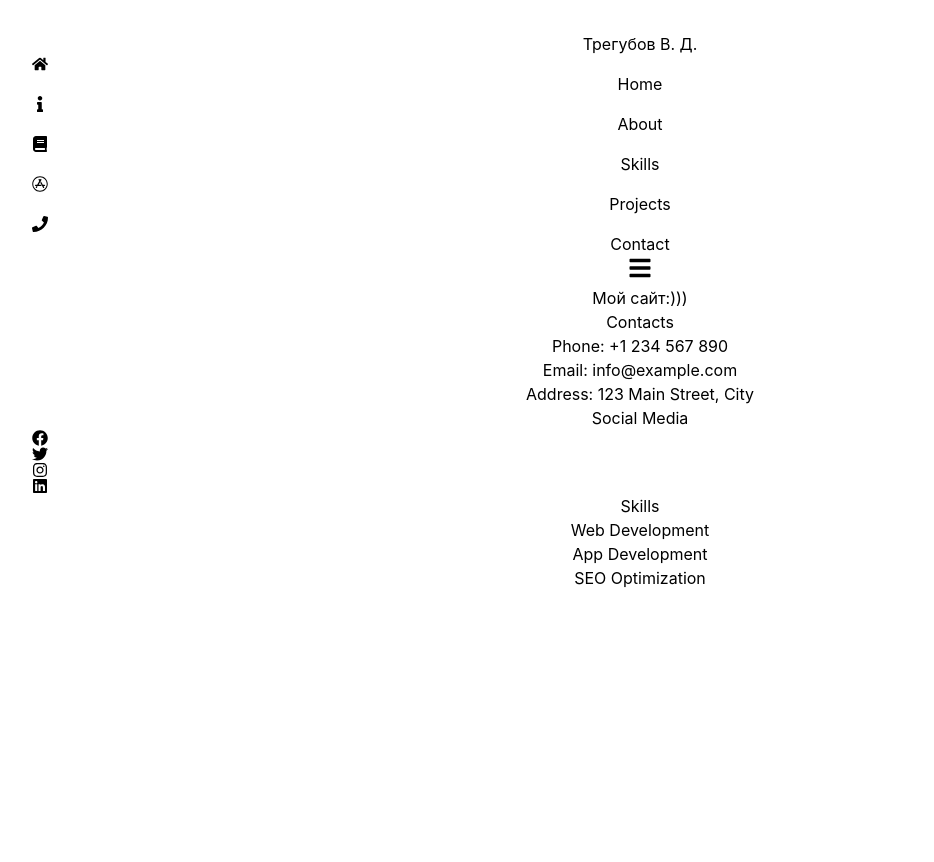
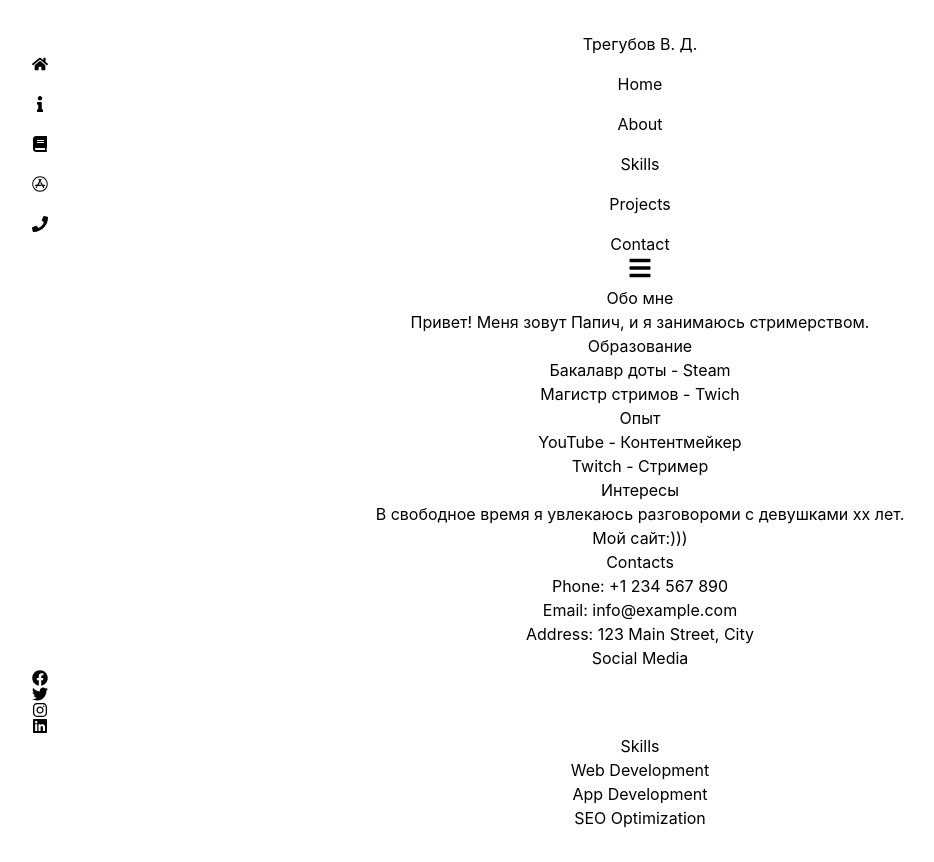
Before and after one commit to morderboy/FrontSiteTS, a React (Vite) app: page /about in a window 1280 px wide. Shown: the whole page, without its empty margins (0-934 px from the left). Before the commit the page ends 800 px from the top, so only its background shows below. Built offline with nearby package versions, Linux system fonts and the light colour scheme.

Commit message:
add AboutPage

```diff
--- a/src/pages/AboutPage.tsx
+++ b/src/pages/AboutPage.tsx
@@ -3,9 +3,40 @@
 
 export const AboutPage = () => {
     return(
-        <>
+        <main className="flex flex-col min-h-screen">
             <Header />
+            <div className="flex-grow mb-auto">
+                <div className="flex flex-col items-center justify-center py-10">
+                    <h1 className="text-3xl font-bold mb-6">Обо мне</h1>
+                    <p className="text-lg text-center max-w-2xl">
+                        Привет! Меня зовут Папич, и я занимаюсь стримерством.
+                    </p>
+
+                    <div className="mt-8">
+                        <h2 className="text-2xl font-semibold mb-4">Образование</h2>
+                        <ul className="list-disc list-inside text-left">
+                            <li>Бакалавр доты - Steam</li>
+                            <li>Магистр стримов - Twich</li>
+                        </ul>
+                    </div>
+
+                    <div className="mt-8">
+                        <h2 className="text-2xl font-semibold mb-4">Опыт</h2>
+                        <ul className="list-disc list-inside text-left">
+                            <li>YouTube - Контентмейкер</li>
+                            <li>Twitch - Стример</li>
+                        </ul>
+                    </div>
+
+                    <div className="mt-8">
+                        <h2 className="text-2xl font-semibold mb-4">Интересы</h2>
+                        <p className="text-lg text-center max-w-2xl">
+                            В свободное время я увлекаюсь разговороми с девушками xx лет.
+                        </p>
+                    </div>
+                </div>
+            </div>
             <Footer />
-        </>
+        </main>
     )
 }
```
